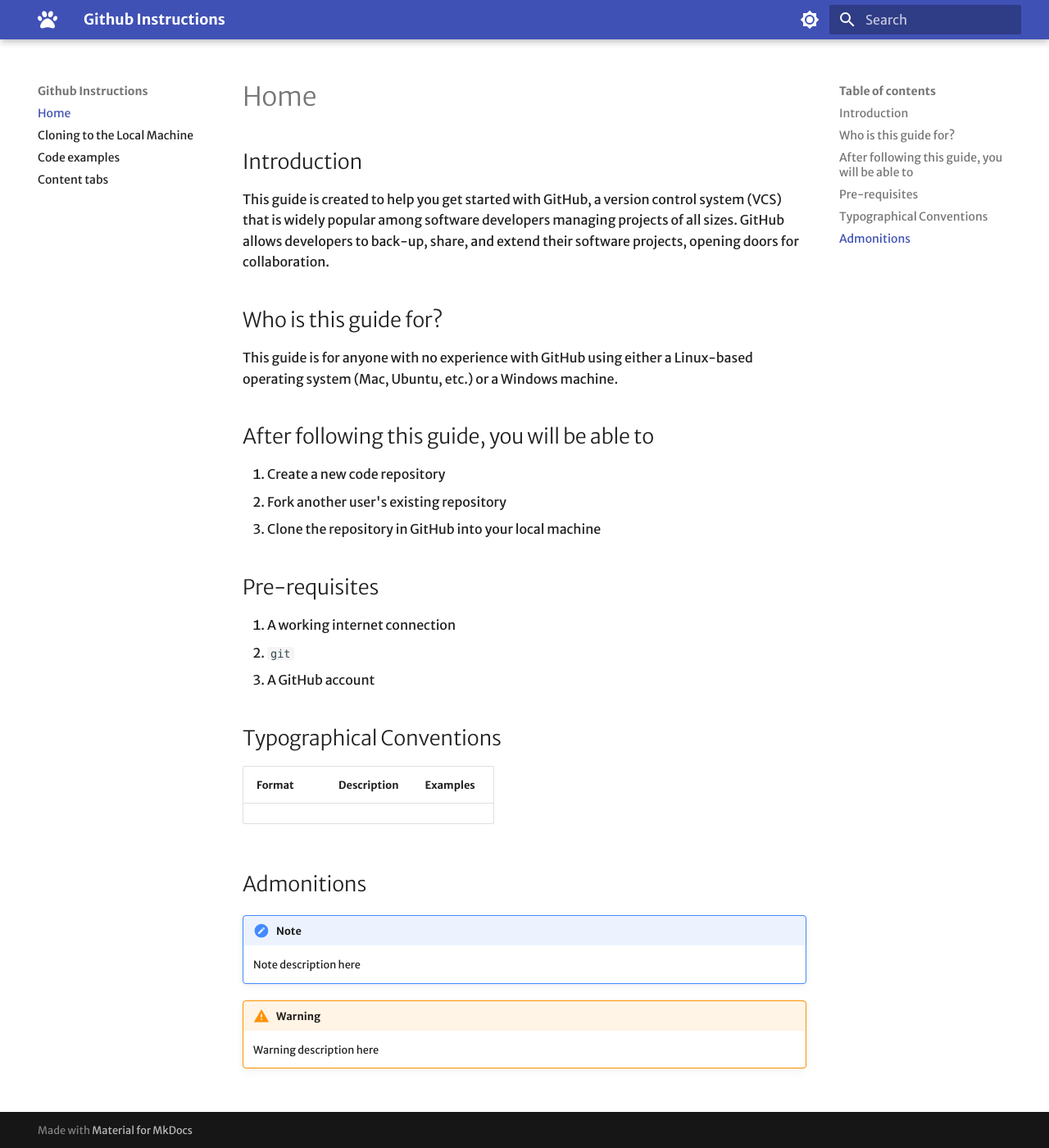
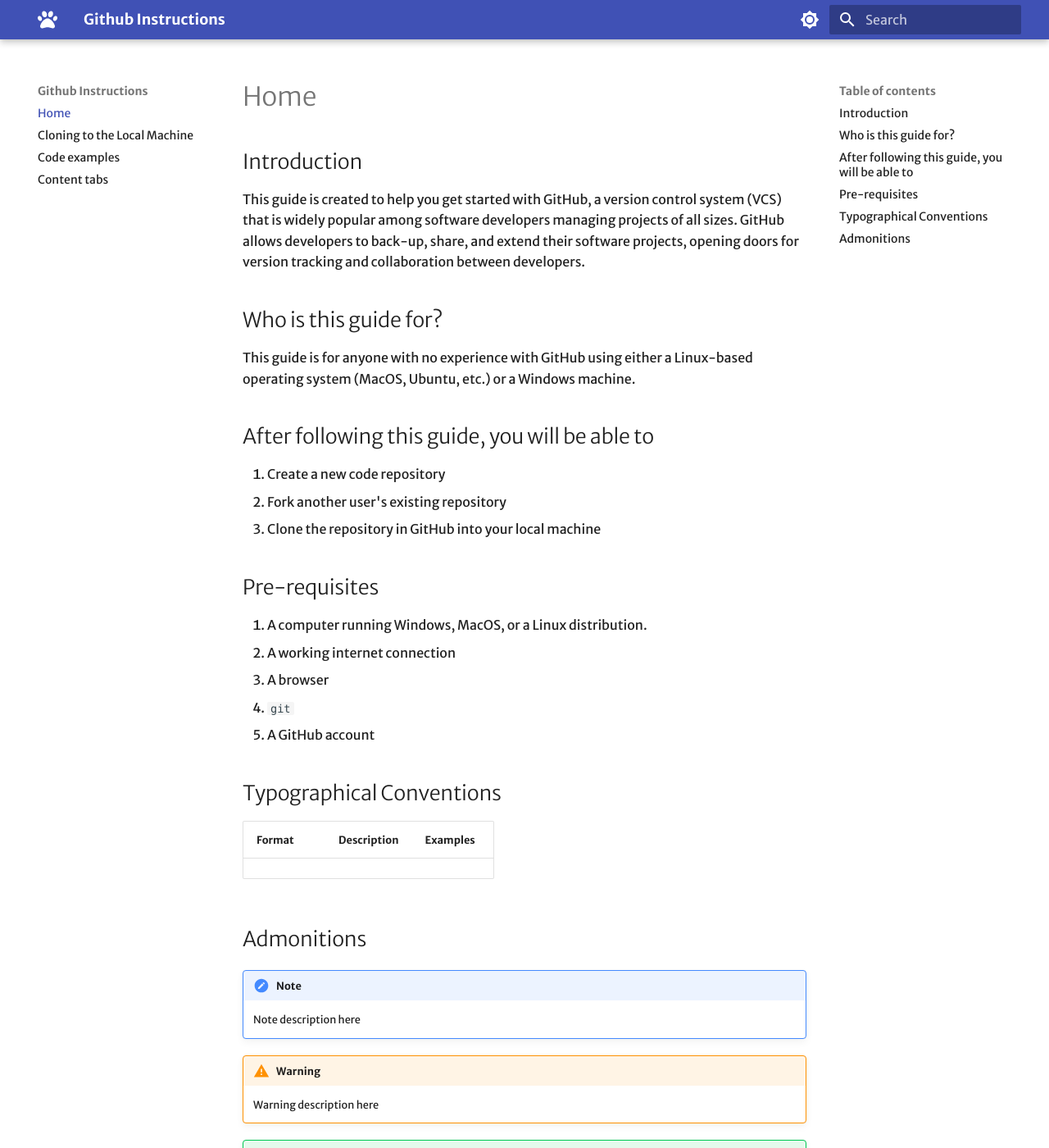
Before and after one commit to Ryan485/COMM2216-Final-Assignment, an MkDocs documentation site: the page built from docs/index.md, in a window 1280 px wide and 1400 px high. Shown: the whole window at 82% size. Built offline with MkDocs 1.6.1 and Material for MkDocs 9.7.7, drawn with Linux system fonts in a browser that asks for light colours; some web fonts are replaced; some of the changed text lies outside the part shown.

Commit message:
specify prerequisites

```diff
--- a/docs/index.md
+++ b/docs/index.md
@@ -6,11 +6,12 @@
 a version control system (VCS) that is widely popular among
 software developers managing projects of all sizes.
 GitHub allows developers to back-up, share, and extend their
-software projects, opening doors for collaboration.
+software projects, opening doors for version tracking
+and collaboration between developers.
 
 ## Who is this guide for?
 This guide is for anyone with no experience with GitHub
-using either a Linux-based operating system (Mac, Ubuntu, etc.)
+using either a Linux-based operating system (MacOS, Ubuntu, etc.)
 or a Windows machine.
 
 ## After following this guide, you will be able to
@@ -19,9 +20,11 @@
 3. Clone the repository in GitHub into your local machine
 
 ## Pre-requisites
-1. A working internet connection
-2. `git`
-3. A GitHub account
+1. A computer running Windows, MacOS, or a Linux distribution.
+2. A working internet connection
+3. A browser
+4. `git`
+5. A GitHub account
 
 ## Typographical Conventions
 
```
Also changed, not shown: other parts of docs/index.md (+4 -0 lines).
